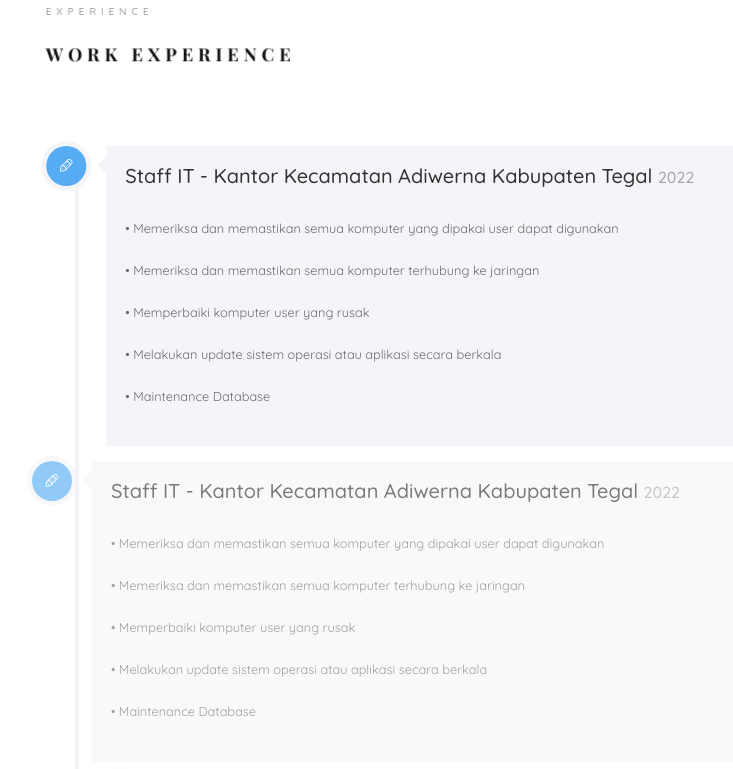
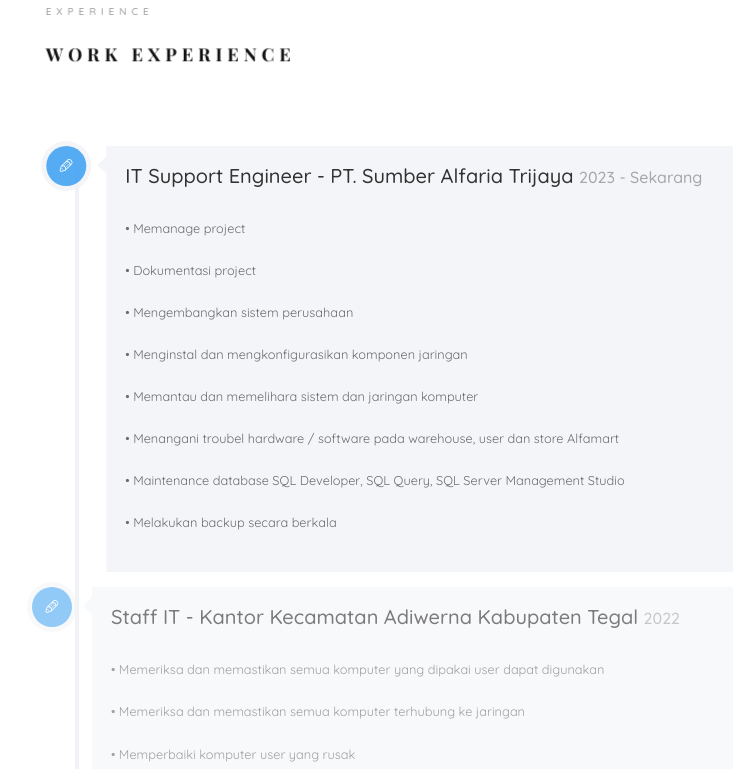
Before and after one commit to zidnirifqi/zidnirifqi.github.io, a plain HTML site: page index.html in a window 1280 px wide. Shown: the part 2966-3735 px from the top of the page, without its empty margins (341-1074 px from the left). Drawn offline with nearby package versions, Linux system fonts and the light colour scheme; files whose address does not match are found by name; a web font is replaced by a local one.

Commit message:
index.html

```diff
--- a/index.html
+++ b/index.html
@@ -572,12 +572,15 @@ Copyright <script>document.write(new Date().getFullYear());</script>  <i class="
 					               </div>
 
 					               <div class="timeline-label">
-					                  <h2><a href="#">Staff IT - Kantor Kecamatan Adiwerna Kabupaten Tegal</a> <span>2022</span></h2>
-					                  <p>• Memeriksa dan memastikan semua komputer yang dipakai user dapat digunakan</p>
-							  <p>• Memeriksa dan memastikan semua komputer terhubung ke jaringan</p>
-							  <p>• Memperbaiki komputer user yang rusak</p>
-							  <p>• Melakukan update sistem operasi atau aplikasi secara berkala</p>
-							  <p>• Maintenance Database</p>
+					                  <h2><a href="#">IT Support Engineer - PT. Sumber Alfaria Trijaya</a> <span>2023 - Sekarang</span></h2>
+					                  <p>• Memanage project</p>
+							  <p>• Dokumentasi project</p>
+							  <p>• Mengembangkan sistem perusahaan</p>
+							  <p>• Menginstal dan mengkonfigurasikan komponen jaringan</p>
+							  <p>• Memantau dan memelihara sistem dan jaringan komputer</p>
+							  <p>• Menangani troubel hardware / software pada warehouse, user dan store Alfamart</p>
+							  <p>• Maintenance database SQL Developer, SQL Query, SQL Server Management Studio </p>
+							  <p>• Melakukan backup secara berkala</p>
 
 					               </div>
 					            </div>
```
